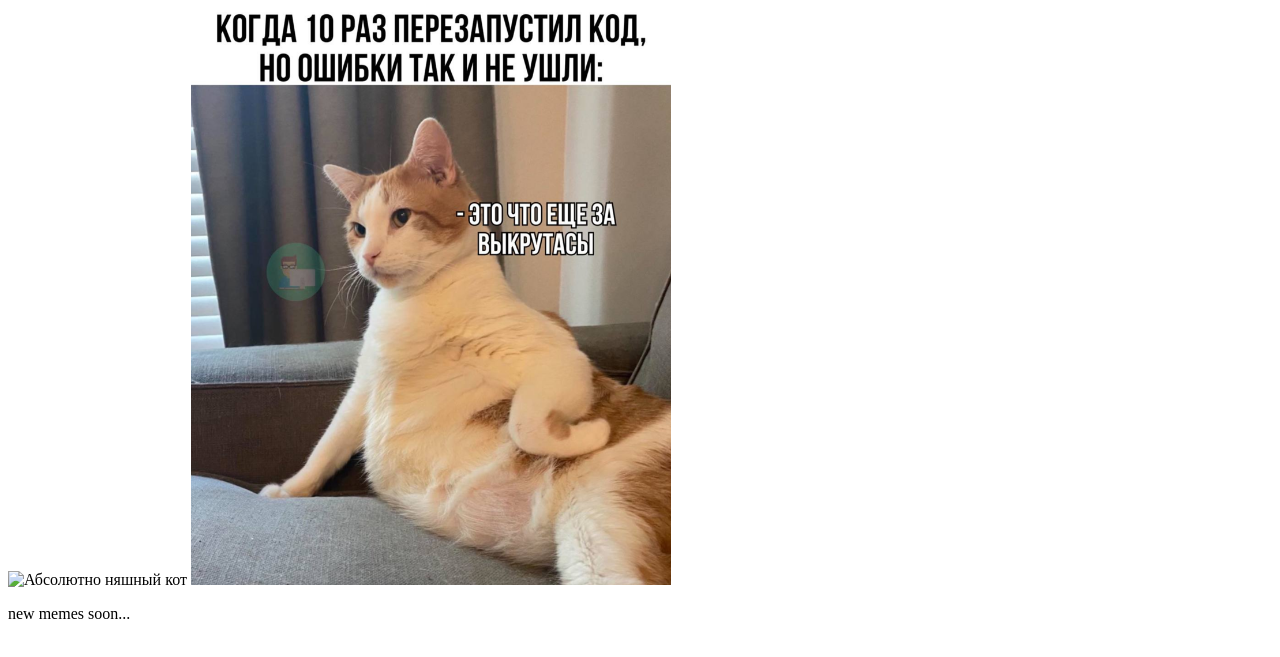
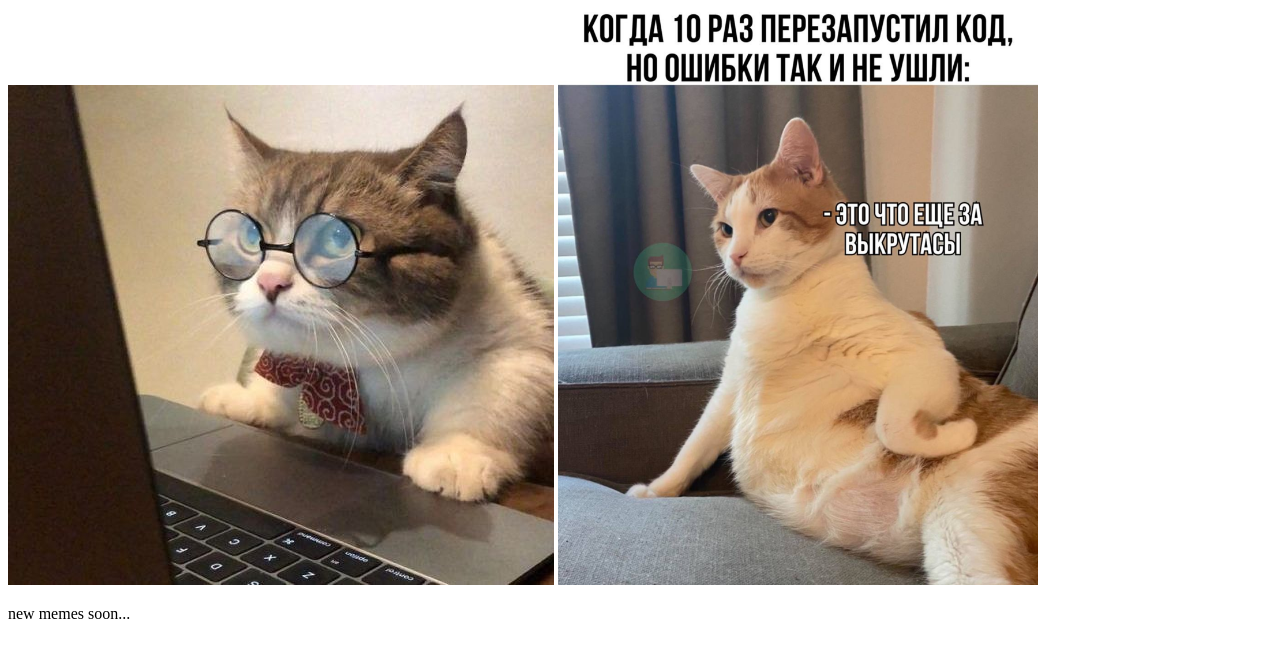
Before and after one commit to ShZhanbossynova/project, a plain HTML site: page folder/inner/index.html in a window 1280 px wide. Shown: the part 79-736 px from the top of the page. Drawn offline with Linux system fonts and the light colour scheme.

Commit message:
Update index.html

```diff
--- a/folder/inner/index.html
+++ b/folder/inner/index.html
@@ -9,7 +9,7 @@
 
 <body>
   <h1>Мемы про котиков, айти и котиков в айти</h1>
-  <img src="./img/img1.jpg" alt="Абсолютно няшный кот">
+  <img src="/img/img1.jpg" alt="Абсолютно няшный кот">
   <img src="../../img/img2.png" alt="Относительно няшная кошка" width="480px">
   <p>new memes soon...</p>
 </body>
```
